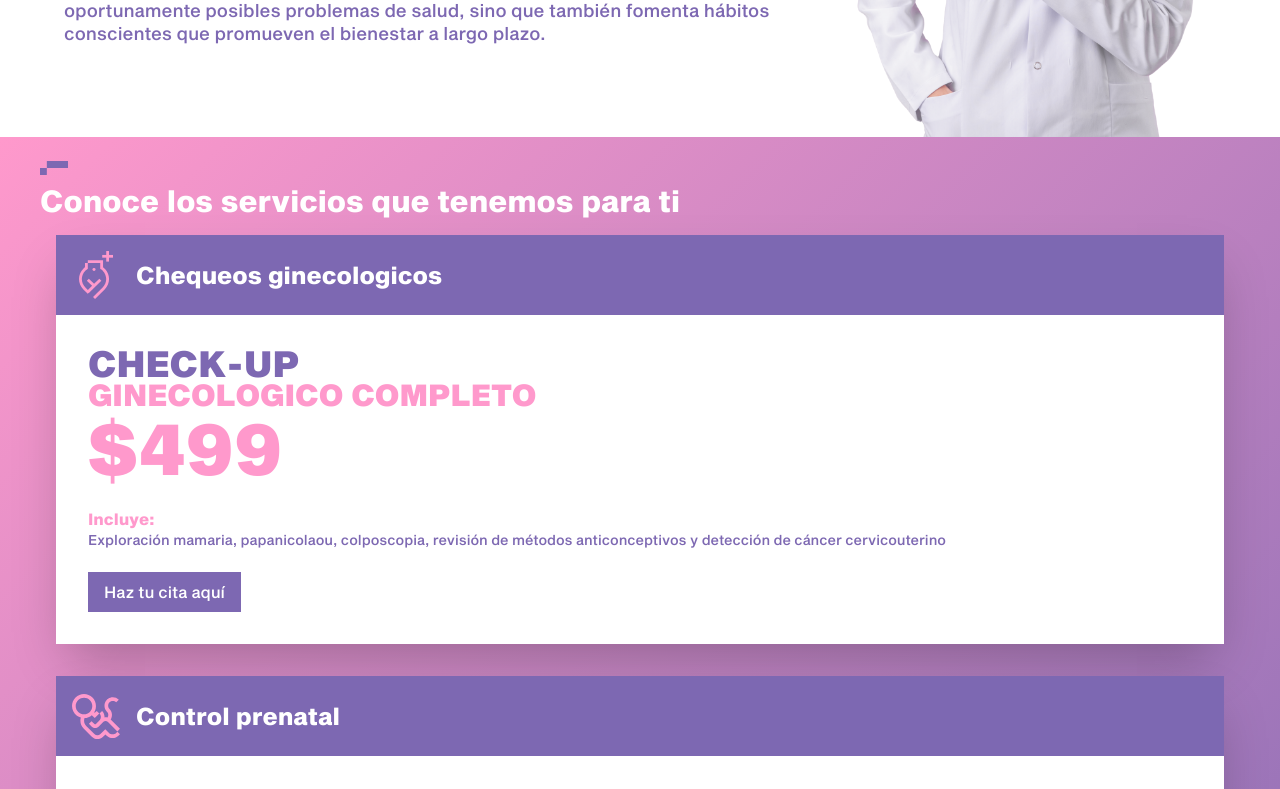
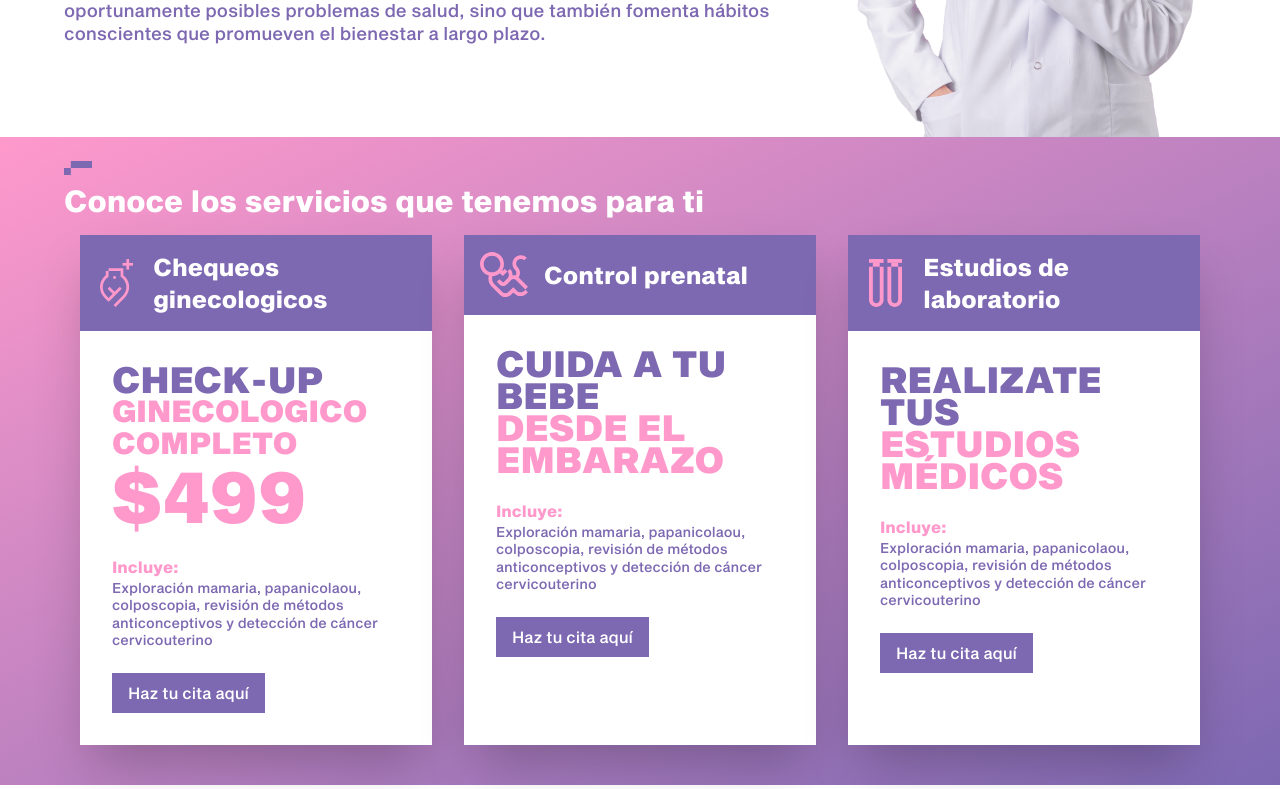
Before and after one commit to Hiddenberg/hicea-website, a Next.js app in the folder application/: page / in a window 1280 px wide. Shown: the part 2160-2949 px from the top of the page. Built offline with nearby package versions, Linux system fonts and the light colour scheme.

Commit message:
adjusting focu section image and services section

```diff
--- a/application/src/app/components/sections/OurFocusSection.tsx
+++ b/application/src/app/components/sections/OurFocusSection.tsx
@@ -38,7 +38,7 @@ export default function OurFocusSection() {
                ))}
             </div>
 
-            <img src="/assets/DOCTORA.png" alt="Doctora" className="float-right mx-auto w-auto h-96 lg:h-130 object-contain" />
+            <img src="/assets/DOCTORA.png" alt="Doctora" className="mx-auto w-auto h-96 lg:h-130 object-contain" />
          </div>
       </div>
    )
--- a/application/src/app/components/sections/ServicesSection.tsx
+++ b/application/src/app/components/sections/ServicesSection.tsx
@@ -17,12 +17,12 @@ function ServiceCard({
    buttonURL
 }: ServiceCardProps) {
    return (
-      <div className="shadow-2xl">
+      <div className="lg:flex lg:flex-col shadow-2xl">
          <div className="flex items-center gap-4 bg-hicea-purple p-4">
             <img src={iconURL} alt={subtitle} className="size-12 object-contain" />
             <h3 className="font-semibold text-white text-2xl">{subtitle}</h3>
          </div>
-         <div className="bg-white p-8">
+         <div className="bg-white p-8 lg:grow">
             {titleComponent}
 
             <div className="my-6">
@@ -82,11 +82,11 @@ const serviceCards: ServiceCardProps[] = [
 
 export default function ServicesSection() {
    return (
-      <div className="bg-linear-to-br from-hicea-pink to-hicea-purple p-6 md:px-10 w-full">
+      <div className="bg-linear-to-br from-hicea-pink to-hicea-purple p-6 md:px-10 lg:px-16 w-full">
          <TextLineIcon purple />
          <h2 className="font-semibold text-white text-3xl">Conoce los servicios que tenemos para ti</h2>
 
-         <div className="space-y-8 p-4">
+         <div className="lg:gap-8 space-y-8 lg:space-y-0 lg:grid lg:grid-cols-3 p-4">
             {serviceCards.map((service) => (
                <ServiceCard key={service.subtitle} {...service} />
             ))}
```
